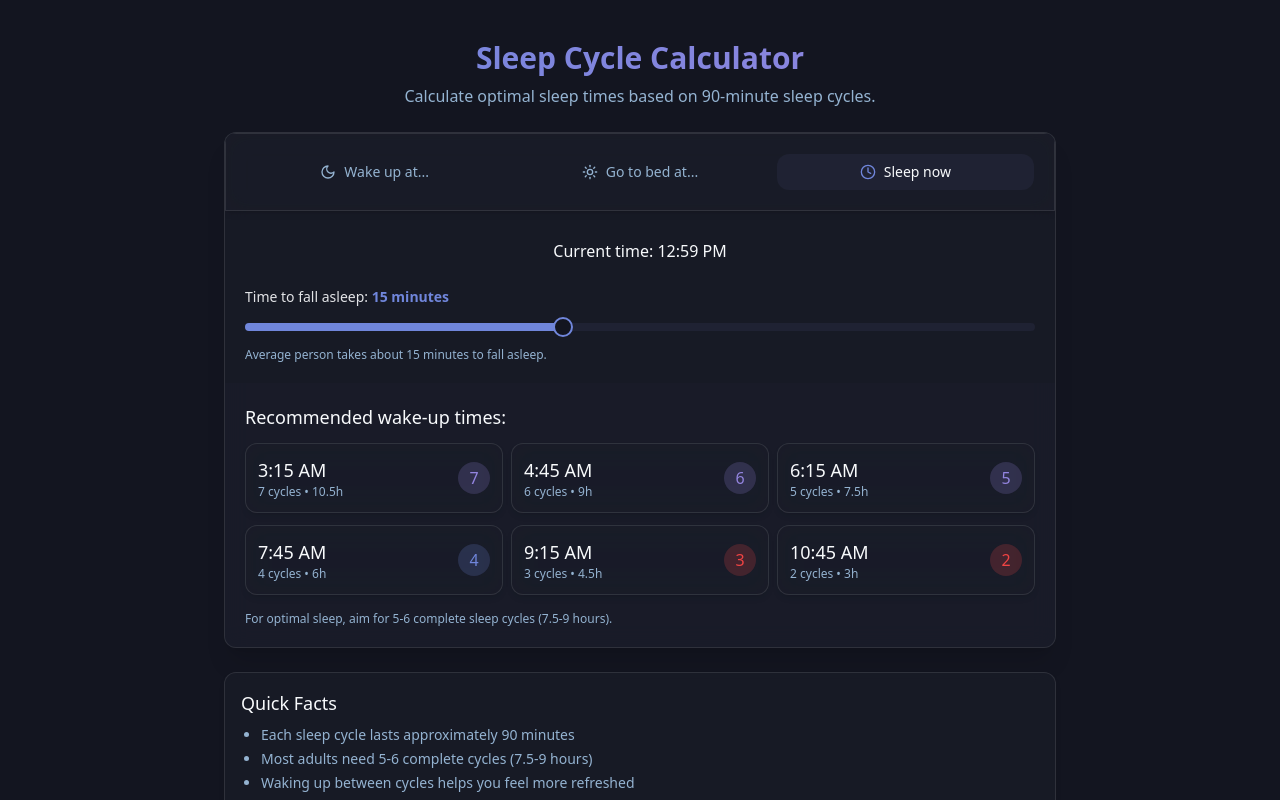
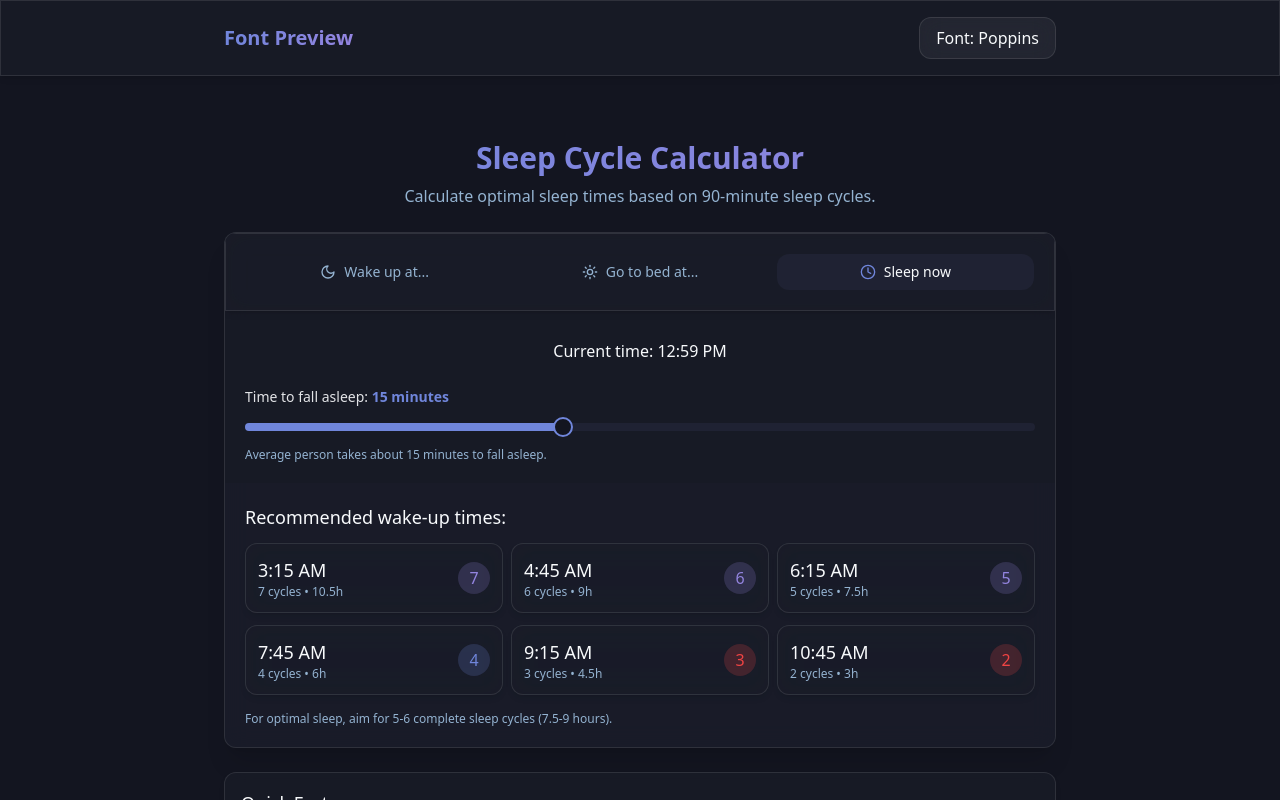
Before and after one commit to axalii/dreamweaver-calc, a React (Vite) app: page / in a window 1280 px wide. Shown: the top 800 px of the page. Built offline with nearby package versions, Linux system fonts and the light colour scheme.

Commit message:
Add font selection
Adds temporary font selection in header.

```diff
--- /dev/null
+++ b/src/components/FontSelector.tsx
@@ -0,0 +1,80 @@
+
+import React, { useState } from 'react';
+import { Check } from 'lucide-react';
+import { cn } from '@/lib/utils';
+
+type FontOption = {
+  name: string;
+  className: string;
+  family: string;
+};
+
+const fontOptions: FontOption[] = [
+  { name: 'Poppins', className: 'font-poppins', family: "'Poppins', sans-serif" },
+  { name: 'Montserrat', className: 'font-montserrat', family: "'Montserrat', sans-serif" },
+  { name: 'Quicksand', className: 'font-quicksand', family: "'Quicksand', sans-serif" },
+  { name: 'Raleway', className: 'font-raleway', family: "'Raleway', sans-serif" },
+  { name: 'Space Grotesk', className: 'font-space-grotesk', family: "'Space Grotesk', sans-serif" },
+  { name: 'Nunito', className: 'font-nunito', family: "'Nunito', sans-serif" },
+  { name: 'Inter', className: 'font-inter', family: "'Inter', sans-serif" },
+  { name: 'Rubik', className: 'font-rubik', family: "'Rubik', sans-serif" },
+  { name: 'DM Sans', className: 'font-dm-sans', family: "'DM Sans', sans-serif" },
+  { name: 'Playfair Display', className: 'font-playfair', family: "'Playfair Display', serif" },
+];
+
+const FontSelector = () => {
+  const [selectedFont, setSelectedFont] = useState<string>(fontOptions[0].name);
+  const [menuOpen, setMenuOpen] = useState<boolean>(false);
+
+  const selectFont = (fontName: string) => {
+    setSelectedFont(fontName);
+    setMenuOpen(false);
+
+    // Apply font to the entire body
+    document.body.className = '';
+    const font = fontOptions.find(f => f.name === fontName);
+    if (font) {
+      document.body.classList.add(font.className);
+    }
+  };
+
+  return (
+    <header className="py-4 px-6 glass border-b border-white/10 mb-6">
+      <div className="container max-w-4xl mx-auto flex items-center justify-between">
+        <div className="text-xl font-bold text-gradient">Font Preview</div>
+
+        <div className="relative">
+          <button
+            onClick={() => setMenuOpen(!menuOpen)}
+            className="glass-light px-4 py-2 rounded-lg flex items-center gap-2"
+          >
+            <span>Font: {selectedFont}</span>
+          </button>
+
+          {menuOpen && (
+            <div className="absolute top-full right-0 mt-2 z-50 w-64 glass rounded-lg p-2 border border-white/10">
+              <div className="max-h-80 overflow-y-auto">
+                {fontOptions.map((font) => (
+                  <button
+                    key={font.name}
+                    className={cn(
+                      "w-full text-left px-3 py-2 rounded-md transition-all-200 flex items-center justify-between",
+                      selectedFont === font.name ? "bg-secondary text-foreground" : "hover:bg-secondary/50",
+                      font.className
+                    )}
+                    onClick={() => selectFont(font.name)}
+                  >
+                    <span>{font.name}</span>
+                    {selectedFont === font.name && <Check size={16} />}
+                  </button>
+                ))}
+              </div>
+            </div>
+          )}
+        </div>
+      </div>
+    </header>
+  );
+};
+
+export default FontSelector;
--- a/src/index.css
+++ b/src/index.css
@@ -1,3 +1,5 @@
+
+@import url('https://fonts.googleapis.com/css2?family=DM+Sans:wght@400;500;700&family=Inter:wght@300;400;500;600;700&family=Montserrat:wght@300;400;500;600;700&family=Nunito:wght@300;400;600;700&family=Playfair+Display:wght@400;500;600;700&family=Poppins:wght@300;400;500;600;700&family=Quicksand:wght@300;400;500;600;700&family=Raleway:wght@300;400;500;600;700&family=Rubik:wght@300;400;500;600;700&family=Space+Grotesk:wght@300;400;500;600;700&display=swap');
 
 @tailwind base;
 @tailwind components;
--- a/src/pages/Index.tsx
+++ b/src/pages/Index.tsx
@@ -2,10 +2,12 @@
 import React from 'react';
 import SleepCalculator from '@/components/SleepCalculator';
 import SleepCycles from '@/components/SleepCycles';
+import FontSelector from '@/components/FontSelector';
 
 const Index = () => {
   return (
     <main className="min-h-screen bg-background text-foreground">
+      <FontSelector />
       <SleepCalculator />
       <SleepCycles />
     </main>
--- a/tailwind.config.ts
+++ b/tailwind.config.ts
@@ -1,4 +1,3 @@
-
 import type { Config } from "tailwindcss";
 
 export default {
@@ -19,6 +18,18 @@ export default {
 			}
 		},
 		extend: {
+			fontFamily: {
+				'poppins': ['Poppins', 'sans-serif'],
+				'montserrat': ['Montserrat', 'sans-serif'],
+				'quicksand': ['Quicksand', 'sans-serif'],
+				'raleway': ['Raleway', 'sans-serif'],
+				'space-grotesk': ['Space Grotesk', 'sans-serif'],
+				'nunito': ['Nunito', 'sans-serif'],
+				'inter': ['Inter', 'sans-serif'],
+				'rubik': ['Rubik', 'sans-serif'],
+				'dm-sans': ['DM Sans', 'sans-serif'],
+				'playfair': ['Playfair Display', 'serif'],
+			},
 			colors: {
 				border: 'hsl(var(--border))',
 				input: 'hsl(var(--input))',
```
